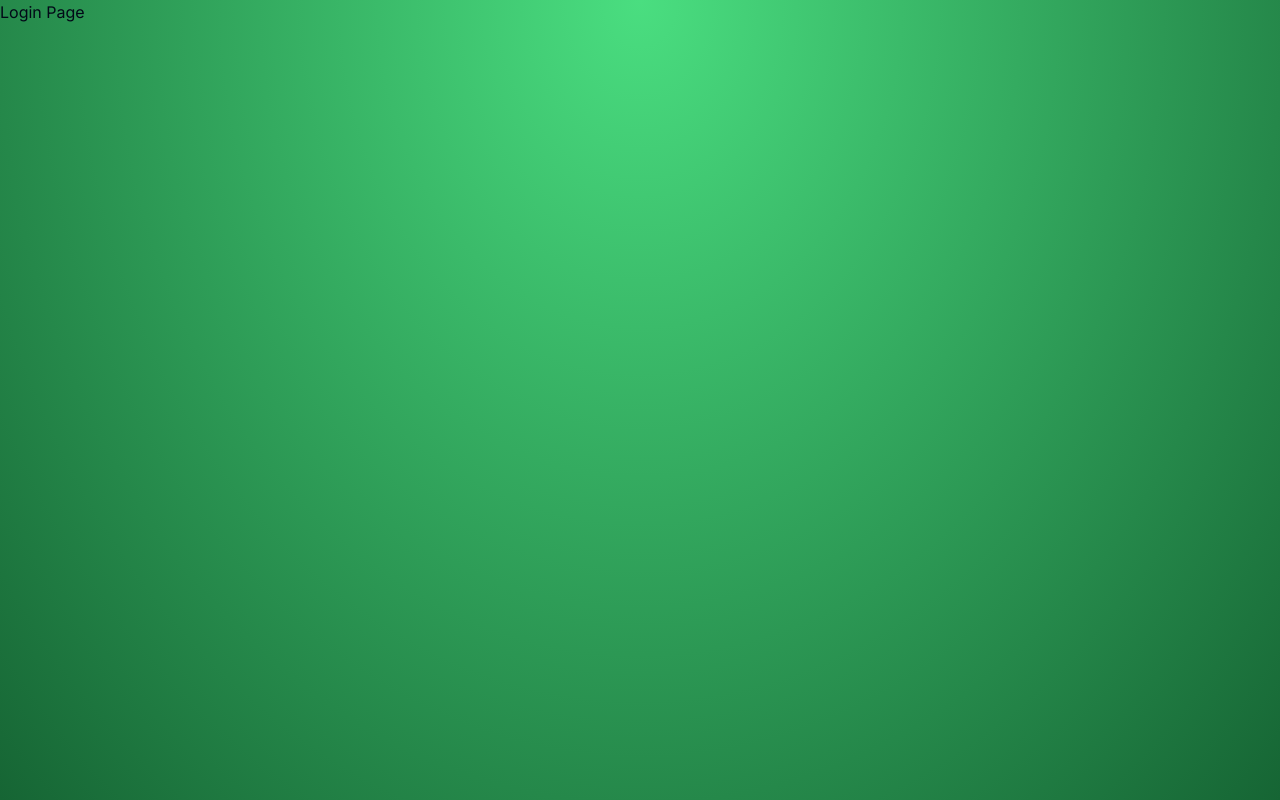
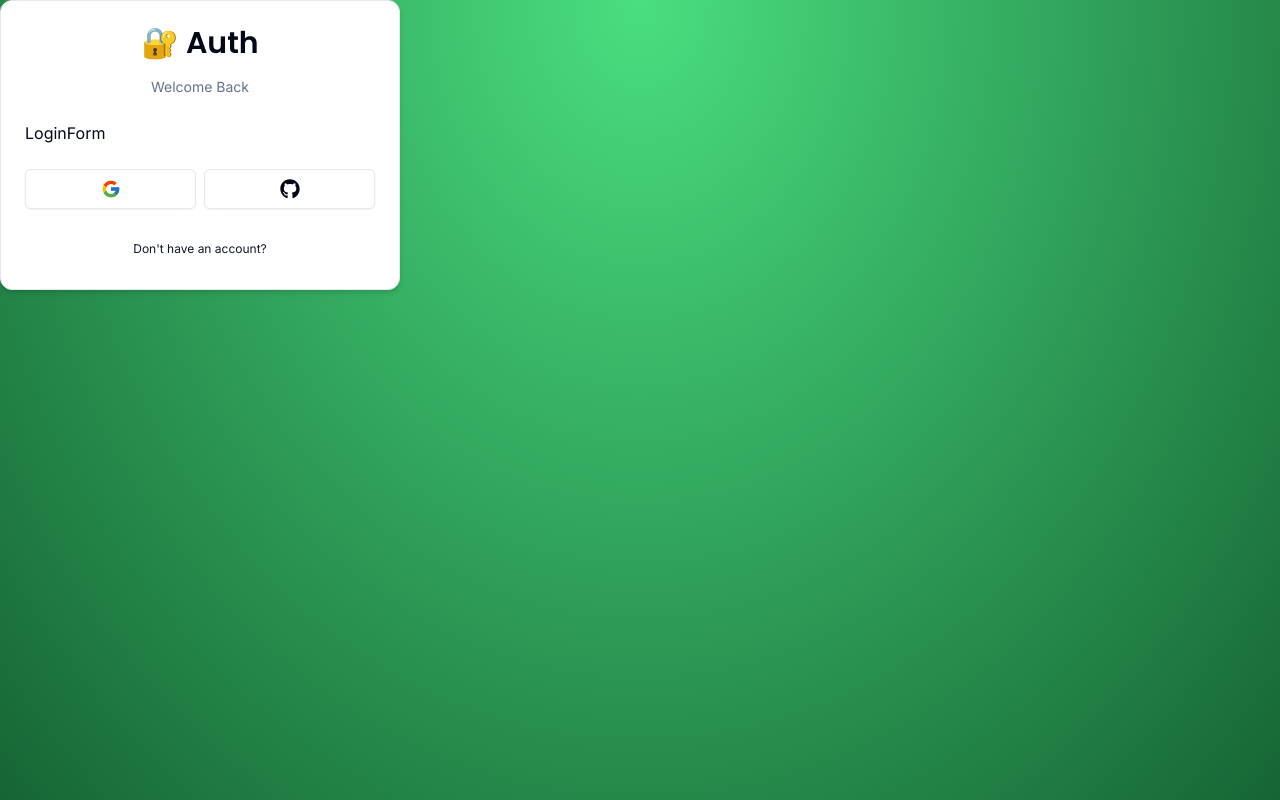
Before and after one commit to usama-365/next-auth-js-toolkit, a Next.js app: page /auth/login in a window 1280 px wide. Built offline with nearby package versions, Linux system fonts and the light colour scheme.

Commit message:
create login form for login page

```diff
--- a/app/auth/login/page.tsx
+++ b/app/auth/login/page.tsx
@@ -1,3 +1,9 @@
-export default function loginPage() {
-  return <p>Login Page</p>;
+import LoginForm from "@/components/auth/login-form";
+
+export default function LoginPage() {
+  return (
+    <div>
+      <LoginForm />
+    </div>
+  );
 }
--- /dev/null
+++ b/components/auth/back-button.tsx
@@ -0,0 +1,15 @@
+import Link from "next/link";
+import { Button } from "../ui/button";
+
+interface BackButtonProps {
+  label: string;
+  href: string;
+}
+
+export default function BackButton({ label, href }: BackButtonProps) {
+  return (
+    <Button variant="link" className="font-normal w-full" size="sm" asChild>
+      <Link href={href}>{label}</Link>
+    </Button>
+  );
+}
--- /dev/null
+++ b/components/auth/card-wrapper.tsx
@@ -0,0 +1,40 @@
+"use client";
+
+import { ReactNode } from "react";
+import { Card, CardContent, CardFooter, CardHeader } from "../ui/card";
+import Header from "./header";
+import Social from "./social";
+import BackButton from "./back-button";
+
+interface CardWrapperProps {
+  children: ReactNode;
+  headerLabel: string;
+  backButtonLabel: string;
+  backButtonHref: string;
+  showSocial?: boolean;
+}
+
+export default function CardWrapper({
+  children,
+  backButtonHref,
+  backButtonLabel,
+  headerLabel,
+  showSocial,
+}: CardWrapperProps) {
+  return (
+    <Card className="w-[400px] shadow-md">
+      <CardHeader>
+        <Header label={headerLabel} />
+      </CardHeader>
+      <CardContent>{children}</CardContent>
+      {showSocial && (
+        <CardFooter>
+          <Social />
+        </CardFooter>
+      )}
+      <CardFooter>
+        <BackButton href={backButtonHref} label={backButtonLabel} />
+      </CardFooter>
+    </Card>
+  );
+}
--- /dev/null
+++ b/components/auth/header.tsx
@@ -0,0 +1,20 @@
+import { cn } from "@/lib/utils";
+import { Poppins } from "next/font/google";
+
+const font = Poppins({
+  subsets: ["latin"],
+  weight: ["600"],
+});
+
+interface HeaderProps {
+  label: string;
+}
+
+export default function Header({ label }: HeaderProps) {
+  return (
+    <div className="w-full flex flex-col gap-y-4 items-center justify-center">
+      <h1 className={cn(font.className, "text-3xl font-semibold ")}>🔐 Auth</h1>
+      <p className="text-muted-foreground text-sm">{label}</p>
+    </div>
+  );
+}
--- /dev/null
+++ b/components/auth/login-form.tsx
@@ -0,0 +1,15 @@
+import paths from "@/lib/paths";
+import CardWrapper from "./card-wrapper";
+
+export default function LoginForm() {
+  return (
+    <CardWrapper
+      headerLabel="Welcome Back"
+      backButtonLabel="Don't have an account?"
+      backButtonHref={paths.registerPage()}
+      showSocial
+    >
+      LoginForm
+    </CardWrapper>
+  );
+}
--- /dev/null
+++ b/components/auth/social.tsx
@@ -0,0 +1,18 @@
+"use client";
+
+import { FcGoogle } from "react-icons/fc";
+import { Button } from "../ui/button";
+import { FaGithub } from "react-icons/fa";
+
+export default function Social() {
+  return (
+    <div className="w-full items-center flex gap-x-2">
+      <Button size="lg" className="w-full" variant="outline" onClick={() => {}}>
+        <FcGoogle className="h-5 w-5" />
+      </Button>
+      <Button size="lg" className="w-full" variant="outline" onClick={() => {}}>
+        <FaGithub className="h-5 w-5" />
+      </Button>
+    </div>
+  );
+}
--- /dev/null
+++ b/components/ui/card.tsx
@@ -0,0 +1,83 @@
+import * as React from "react";
+
+import { cn } from "@/lib/utils";
+
+const Card = React.forwardRef<
+  HTMLDivElement,
+  React.HTMLAttributes<HTMLDivElement>
+>(({ className, ...props }, ref) => (
+  <div
+    ref={ref}
+    className={cn(
+      "rounded-xl border bg-card text-card-foreground shadow",
+      className,
+    )}
+    {...props}
+  />
+));
+Card.displayName = "Card";
+
+const CardHeader = React.forwardRef<
+  HTMLDivElement,
+  React.HTMLAttributes<HTMLDivElement>
+>(({ className, ...props }, ref) => (
+  <div
+    ref={ref}
+    className={cn("flex flex-col space-y-1.5 p-6", className)}
+    {...props}
+  />
+));
+CardHeader.displayName = "CardHeader";
+
+const CardTitle = React.forwardRef<
+  HTMLParagraphElement,
+  React.HTMLAttributes<HTMLHeadingElement>
+>(({ className, ...props }, ref) => (
+  <h3
+    ref={ref}
+    className={cn("font-semibold leading-none tracking-tight", className)}
+    {...props}
+  />
+));
+CardTitle.displayName = "CardTitle";
+
+const CardDescription = React.forwardRef<
+  HTMLParagraphElement,
+  React.HTMLAttributes<HTMLParagraphElement>
+>(({ className, ...props }, ref) => (
+  <p
+    ref={ref}
+    className={cn("text-sm text-muted-foreground", className)}
+    {...props}
+  />
+));
+CardDescription.displayName = "CardDescription";
+
+const CardContent = React.forwardRef<
+  HTMLDivElement,
+  React.HTMLAttributes<HTMLDivElement>
+>(({ className, ...props }, ref) => (
+  <div ref={ref} className={cn("p-6 pt-0", className)} {...props} />
+));
+CardContent.displayName = "CardContent";
+
+const CardFooter = React.forwardRef<
+  HTMLDivElement,
+  React.HTMLAttributes<HTMLDivElement>
+>(({ className, ...props }, ref) => (
+  <div
+    ref={ref}
+    className={cn("flex items-center p-6 pt-0", className)}
+    {...props}
+  />
+));
+CardFooter.displayName = "CardFooter";
+
+export {
+  Card,
+  CardHeader,
+  CardFooter,
+  CardTitle,
+  CardDescription,
+  CardContent,
+};
--- a/lib/paths.ts
+++ b/lib/paths.ts
@@ -1,10 +1,7 @@
 const paths = {
-  homePage() {
-    return "/";
-  },
-  loginPage() {
-    return "/auth/login";
-  },
+  homePage: () => "/",
+  loginPage: () => "/auth/login",
+  registerPage: () => "/auth/register",
 };
 
 export default paths;
--- a/package.json
+++ b/package.json
@@ -16,6 +16,7 @@
     "next": "14.1.0",
     "react": "^18",
     "react-dom": "^18",
+    "react-icons": "^5.0.1",
     "tailwind-merge": "^2.2.1",
     "tailwindcss-animate": "^1.0.7"
   },
```
Also changed, not shown: 1 other file (tests, documents, lock files or other folders).
